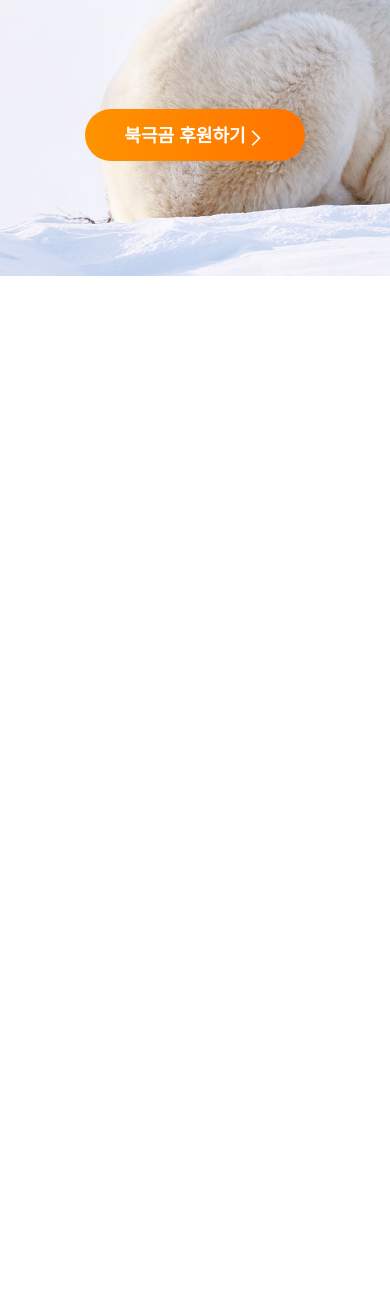
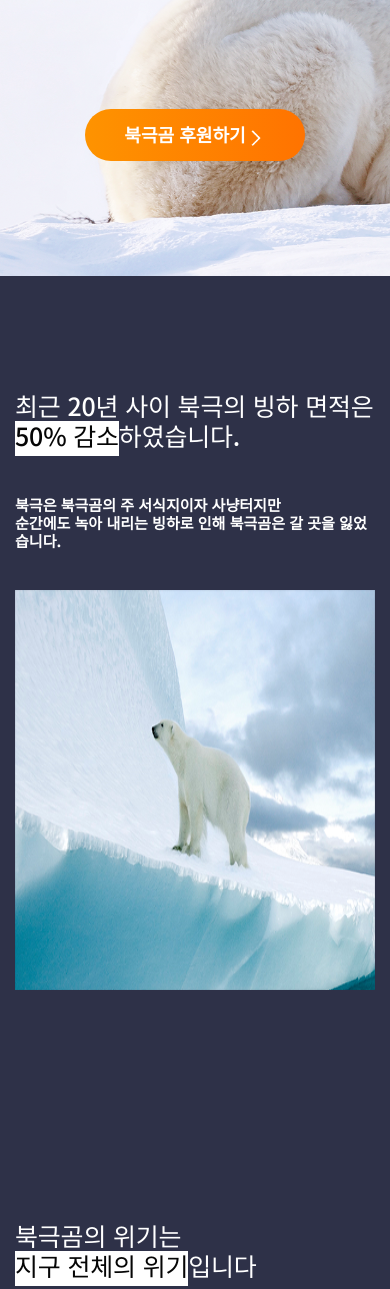
Before and after one commit to Yejin9999/landing_wwf, a plain HTML site: page index.html in a window 390 px wide. Shown: the part 2782-4071 px from the top of the page. Before the commit the page ends 3058 px from the top, so only its background shows below. Drawn offline with Linux system fonts and the light colour scheme; grey boxes are pictures that could not be loaded.

Commit message:
Add files via upload

```diff
--- a/index.html
+++ b/index.html
@@ -66,6 +66,26 @@
                 <a href="#" class="sponsor_btn">북극곰 후원하기<img src="./images/btn_right_arrow.png" alt=""></a>
             </div>
          </div>
+         <!-- 4행 빙하면적 50% 감소 -->
+          <div class="bg4 container">
+            <div class="contents">
+                <h2>최근 20년 사이 북극의 빙하 면적은<br><span>50% 감소</span>하였습니다.</h2>
+                <p>북극은 북극곰의 주 서식지이자 사냥터지만<br>순간에도 녹아 내리는 빙하로 인해 북극곰은 갈 곳을 잃었습니다.</p>
+                <p class="img">
+                    <img src="./images/50.png" alt="">
+                </p>
+            </div>
+          </div>
+         <!-- 6행 빙하면적 50% 감소 -->
+          <div class="bg6 container">
+            <div class="contents">
+                <h2>북극곰의 위기는<br><span>지구 전체의 위기</span>입니다</h2>
+                <p>먹이사슬의 최상위 포식자인 북극곰이 멸종된다면<br>생태계의 불균형으로 인해 지구 전체의 위기로 이어집니다.</p>
+                <p class="img">
+                    <img src="./images/crisis_img.jpg" alt="">
+                </p>
+            </div>
+          </div>
     </div>
 </body>
 </html>
--- a/styles/index.css
+++ b/styles/index.css
@@ -148,8 +148,40 @@
 }
 #wrap .bg3 .contents .sponsor_btn {}
 /* ==============================4행 빙하50%감소 */
+/* ==============================6행 지구전체위기 */
+#wrap .bg4,
+#wrap .bg6 {
+    background-image:url(../images/50_bg.png);
+    padding:200px 0;
+}
+#wrap .bg4 .contents,
+#wrap .bg6 .contents {}
+#wrap .bg4 .contents h2,
+#wrap .bg6 .contents h2 {
+    font-weight:500; font-size:3.44rem;
+    line-height:1.2; letter-spacing:-0.01rem;
+}
+#wrap .bg4 .contents h2 span,
+#wrap .bg6 .contents h2 span {
+    font-weight:500; font-size:3.44rem;
+    line-height:1.2; letter-spacing:-0.01rem;
+    color:#050505; background-color:#fff;
+    display:inline-block; padding-bottom:5px;
+}
+#wrap .bg4 .contents h2+p,
+#wrap .bg6 .contents h2+p {
+    font-weight:700; font-size:2.13rem;  line-height:1.2;
+    color:#fff;
+}
+#wrap .bg4 .contents .img,
+#wrap .bg6 .contents .img {}
+#wrap .bg4 .contents .img img,
+#wrap .bg6 .contents .img img {width:100%;}
+/* 개별 */
+#wrap .bg4 .contents h2+p {margin:81px 0;}
+#wrap .bg6 .contents h2+p {margin:58px 0;}
+/* ====================================== */
 /* ==============================5행 빙하 인류재앙3 */
-/* ==============================6행 지구전체위기 */
 /* ==============================7행 WWF소개 */
 /* ==============================8행 다양한활동 */
 /* ==============================9행 감사선물 */
--- a/styles/responsive.css
+++ b/styles/responsive.css
@@ -26,8 +26,14 @@
     /* ==========================================3행 반응형디자인(tablet) */
     #wrap .bg3 .contents h2 {font-size:2.5rem;}
     /* ==========================================4행 반응형디자인(tablet) */
+    /* ==========================================6행 반응형디자인(tablet) */
+    #wrap .bg4 .contents h2,
+    #wrap .bg6 .contents h2 {font-size:2.5rem;}
+    #wrap .bg4 .contents h2 span,
+    #wrap .bg6 .contents h2 span {font-size:2.5rem;}
+    #wrap .bg4 .contents h2+p,
+    #wrap .bg6 .contents h2+p {font-size:1.38rem; margin:40px 0;}
     /* ==========================================5행 반응형디자인(tablet) */
-    /* ==========================================6행 반응형디자인(tablet) */
     /* ==========================================7행 반응형디자인(tablet) */
     /* ==========================================8행 반응형디자인(tablet) */
     /* ==========================================9행 반응형디자인(tablet) */
@@ -82,8 +88,19 @@
     #wrap .bg3 .contents h2 {font-size:1.56rem;}
     #wrap .bg3 .contents iframe {height:300px;}
     /* ==========================================4행 반응형디자인(mobile) */
+    /* ==========================================6행 반응형디자인(mobile) */
+    #wrap .bg4,
+    #wrap .bg6 {padding:100px 0;}
+    #wrap .bg4 .contents h2,
+    #wrap .bg6 .contents h2 {font-size:1.56rem;}
+    #wrap .bg4 .contents h2 span,
+    #wrap .bg6 .contents h2 span {font-size:1.56rem;}
+    #wrap .bg4 .contents h2+p,
+    #wrap .bg6 .contents h2+p {font-size:0.94rem;}
+    #wrap .bg4 .contents .img img {height:400px;}
+    #wrap .bg6 .contents .img img {height:500px;}
+
     /* ==========================================5행 반응형디자인(mobile) */
-    /* ==========================================6행 반응형디자인(mobile) */
     /* ==========================================7행 반응형디자인(mobile) */
     /* ==========================================8행 반응형디자인(mobile) */
     /* ==========================================9행 반응형디자인(mobile) */
```
Also changed, not shown: images/crisis_img.jpg (added).
